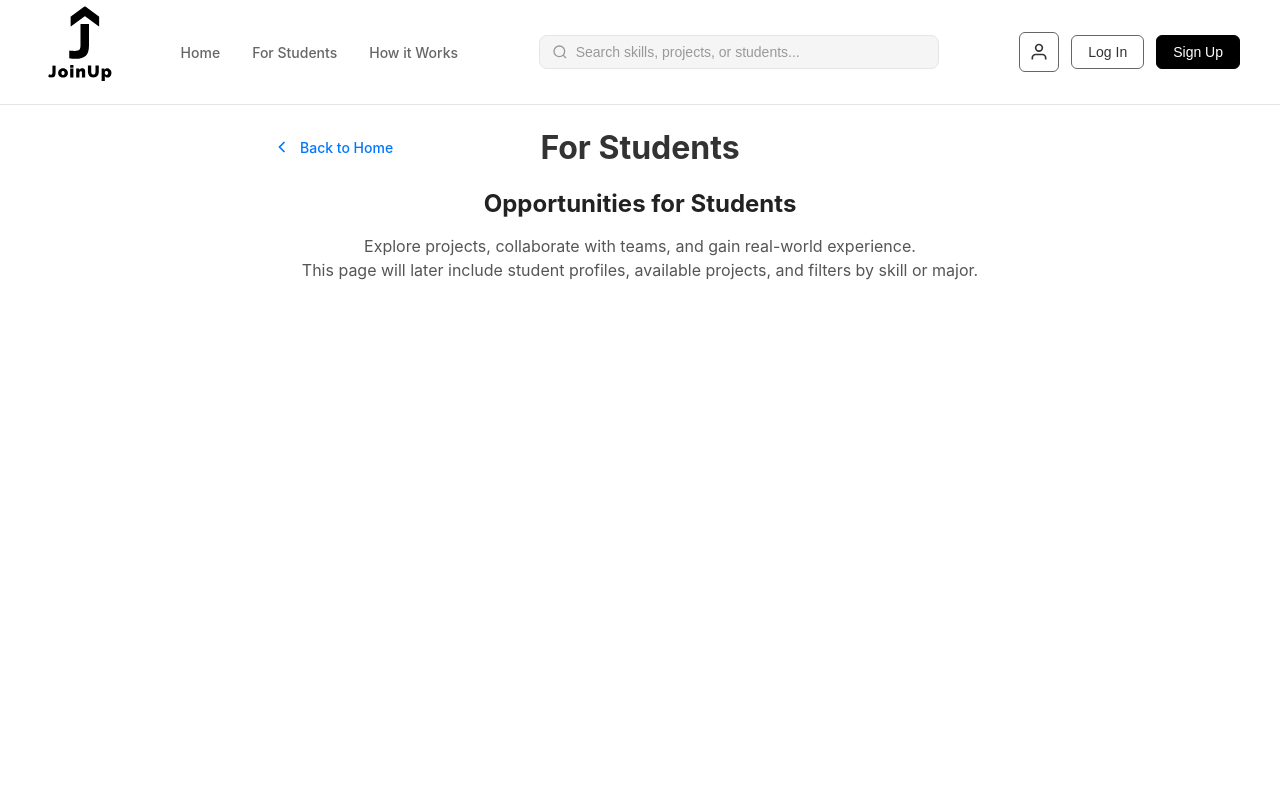
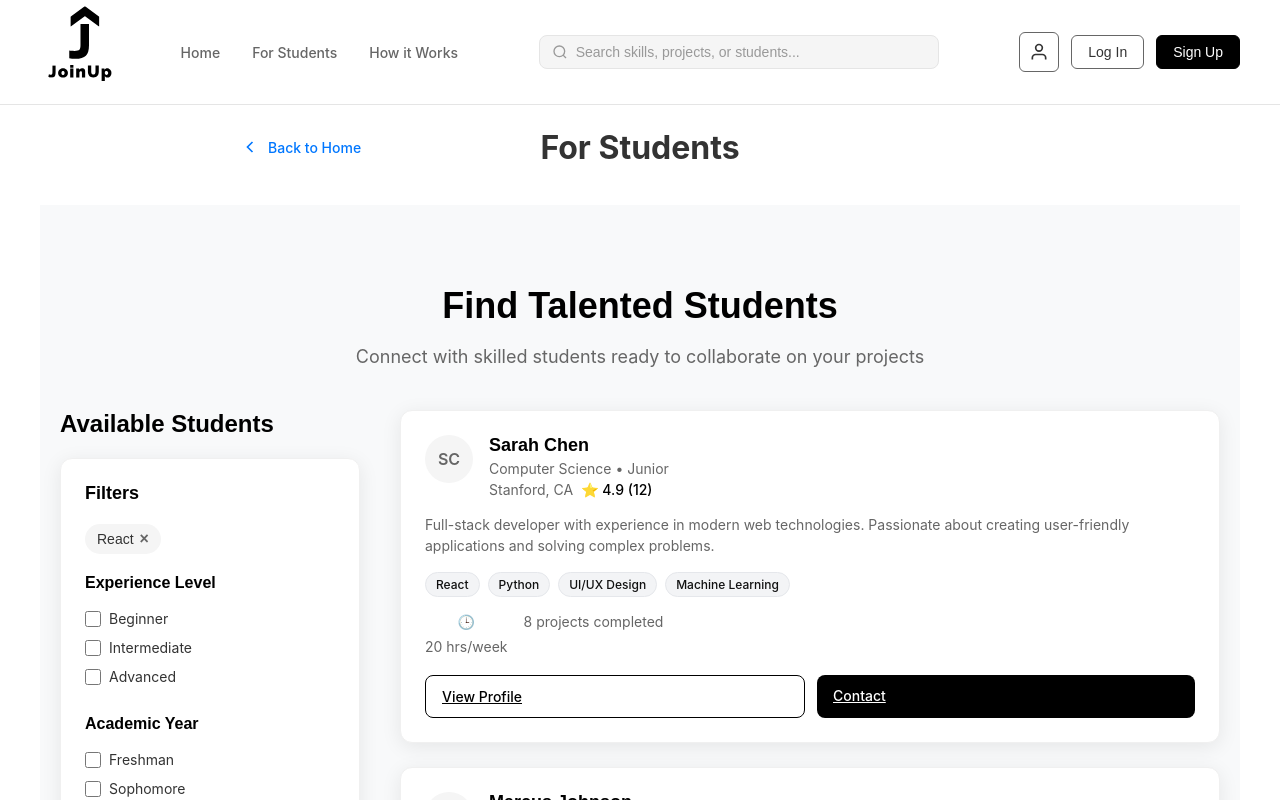
Before and after one commit to kassidysonson/RutgersCapstone, a React (Vite) app in the folder create-react-app/: page /for-students in a window 1280 px wide. Shown: the top 800 px of the page. Built offline with nearby package versions, Linux system fonts and the light colour scheme.

Commit message:
Edit For Students

```diff
--- a/create-react-app/src/components/ForStudents.css
+++ b/create-react-app/src/components/ForStudents.css
@@ -1,15 +1,18 @@
 .for-students-page {
   padding: 2rem;
-  max-width: 800px;
+  width: 100%;
+  max-width: none;
   margin: 0 auto;
-  text-align: center;
+  text-align: left;
 }
 
+/* Keeps header nicely centered */
 .for-students-header {
+  max-width: 800px;
+  margin: 0 auto 2rem;
   display: flex;
   align-items: center;
   justify-content: space-between;
-  margin-bottom: 2rem;
 }
 
 .page-title {
@@ -35,3 +38,16 @@
   line-height: 1.5;
   color: #555;
 }
+
+/* 🟦 ADD THIS SECTION (new wrapper for FindStudents) */
+.find-students-wrapper {
+  width: 100%;
+  display: flex;
+  justify-content: center;
+  padding: 1rem 0;
+}
+
+.find-students-wrapper > * {
+  width: 100%;
+  max-width: 1200px; /* optional: limits content on large screens */
+}
--- a/create-react-app/src/components/ForStudents.jsx
+++ b/create-react-app/src/components/ForStudents.jsx
@@ -1,6 +1,7 @@
 import React, { useState } from 'react';
 import { Link } from 'react-router-dom';
 import './ForStudents.css';
+import FindStudents from './FindStudents';
 
 const ForStudents = () => {
   return (
@@ -15,14 +16,8 @@ const ForStudents = () => {
         <h1 className="page-title">For Students</h1>
       </div>
 
-      <div className="for-students-content">
-        <h2>Opportunities for Students</h2>
-        <p>
-          Explore projects, collaborate with teams, and gain real-world experience.
-        </p>
-        <p>
-          This page will later include student profiles, available projects, and filters by skill or major.
-        </p>
+      <div className="find-students-wrapper">
+        <FindStudents />
       </div>
     </div>
   );
--- a/create-react-app/src/components/Header.jsx
+++ b/create-react-app/src/components/Header.jsx
@@ -1,4 +1,5 @@
 import React from 'react';
+import { Link } from 'react-router-dom';
 import './Header.css';
 
 const Header = () => {
@@ -13,9 +14,9 @@ const Header = () => {
 
         {/* Navigation */}
         <nav className="nav">
-          <a href="/" className="nav-link">Home</a>
-          <a href="/for-students" className="nav-link">For Students</a>
-          <a href="#how-it-works" className="nav-link">How it Works</a>
+          <Link to="/" className="nav-link">Home</Link>
+          <Link to="/for-students" className="nav-link">For Students</Link>
+          <Link to="#how-it-works" className="nav-link">How it Works</Link>
         </nav>
 
         {/* Search Bar */}
```
Also changed, not shown: create-react-app/src/main.jsx (line endings or trailing spaces).
